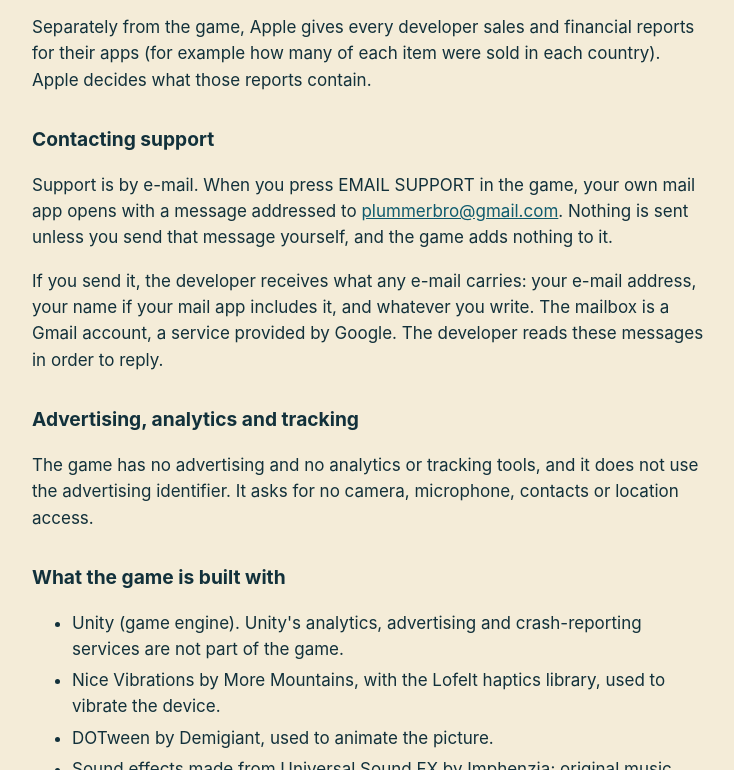
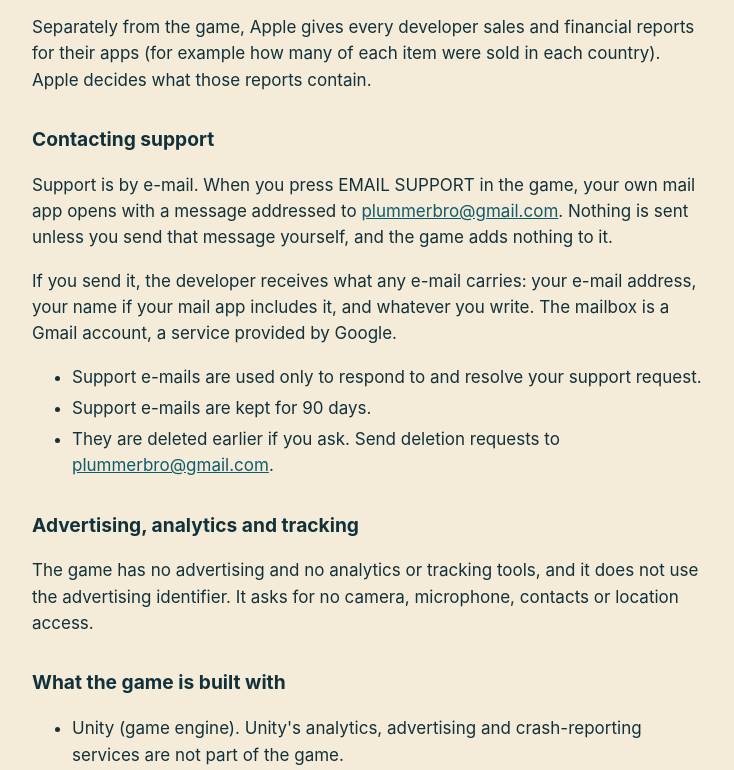
Before and after one commit to bradplummer30-design/knotflare-support, a plain HTML site: page privacy.html in a window 1280 px wide. Shown: the part 2030-2800 px from the top of the page, without its empty margins (272-1006 px from the left). Drawn offline with Linux system fonts and the light colour scheme.

Commit message:
Privacy policy revision 3 (17 November 2026): how support e-mails are used, 90-day retention, deletion on request

```diff
--- a/privacy.html
+++ b/privacy.html
@@ -9,7 +9,7 @@
 <body>
 <p class="nav"><a href="index.html">Support</a> &middot; <a href="privacy.html">Privacy policy</a></p>
 <h1>KNOTFLARE Privacy Policy</h1>
-<p>Revision 2. Published and effective 17 November 2026.</p>
+<p>Revision 3. Published and effective 17 November 2026.</p>
 <p>KNOTFLARE is a climbing game for iPhone and iPad made by Bradly Plummer (&quot;the developer&quot;).</p>
 <p>Questions about this policy or your data: <a href="mailto:plummerbro@gmail.com">plummerbro@gmail.com</a></p>
 <h2>In short</h2>
@@ -46,7 +46,12 @@
 <p>Separately from the game, Apple gives every developer sales and financial reports for their apps (for example how many of each item were sold in each country). Apple decides what those reports contain.</p>
 <h2>Contacting support</h2>
 <p>Support is by e-mail. When you press EMAIL SUPPORT in the game, your own mail app opens with a message addressed to <a href="mailto:plummerbro@gmail.com">plummerbro@gmail.com</a>. Nothing is sent unless you send that message yourself, and the game adds nothing to it.</p>
-<p>If you send it, the developer receives what any e-mail carries: your e-mail address, your name if your mail app includes it, and whatever you write. The mailbox is a Gmail account, a service provided by Google. The developer reads these messages in order to reply.</p>
+<p>If you send it, the developer receives what any e-mail carries: your e-mail address, your name if your mail app includes it, and whatever you write. The mailbox is a Gmail account, a service provided by Google.</p>
+<ul>
+<li>Support e-mails are used only to respond to and resolve your support request.</li>
+<li>Support e-mails are kept for 90 days.</li>
+<li>They are deleted earlier if you ask. Send deletion requests to <a href="mailto:plummerbro@gmail.com">plummerbro@gmail.com</a>.</li>
+</ul>
 <h2>Advertising, analytics and tracking</h2>
 <p>The game has no advertising and no analytics or tracking tools, and it does not use the advertising identifier. It asks for no camera, microphone, contacts or location access.</p>
 <h2>What the game is built with</h2>
@@ -64,6 +69,7 @@
 <h2>Changes</h2>
 <p>If this policy changes, the revision number and date at the top will change, and material changes will be listed here.</p>
 <ul>
+<li>Revision 3, 17 November 2026: states how support e-mails are used, that they are kept for 90 days, and how to ask for earlier deletion.</li>
 <li>Revision 2, 17 November 2026: first published version.</li>
 </ul>
 <p class="nav"><a href="index.html">Support</a> &middot; <a href="privacy.html">Privacy policy</a></p>
```
Also changed, not shown: index.html (+2 -0 lines).
